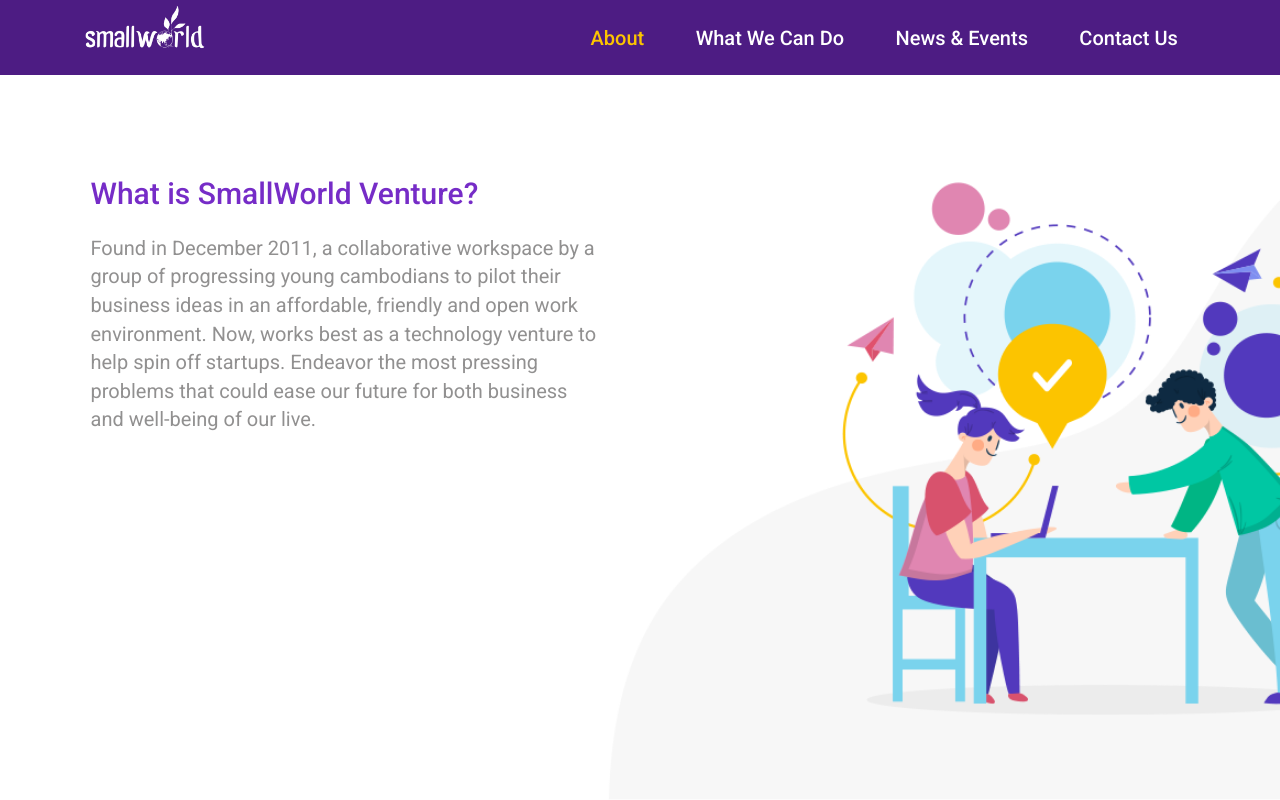
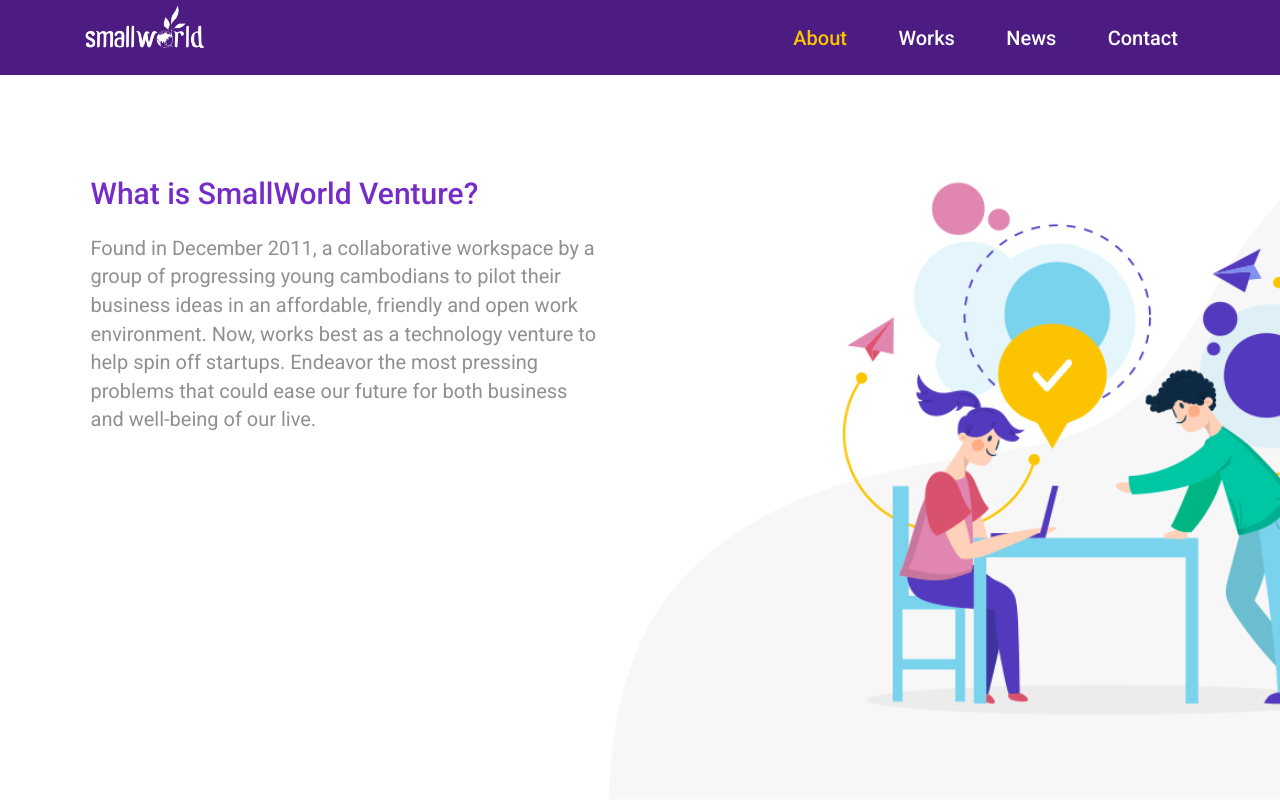
Before and after one commit to koompi/smallworld-react, a React (Create React App) app: page /about in a window 1280 px wide. Shown: the top 800 px of the page. Built offline with nearby package versions, Linux system fonts and the light colour scheme.

Commit message:
change navbar

```diff
--- a/package.json
+++ b/package.json
@@ -7,7 +7,7 @@
     "react-dom": "^16.8.6",
     "react-helmet": "^5.2.0",
     "react-router-dom": "^5.0.0",
-    "react-scripts": "2.1.8",
+    "react-scripts": "^2.1.8",
     "serve": "^11.0.0"
   },
   "scripts": {
--- a/src/components/layouts/navbar.jsx
+++ b/src/components/layouts/navbar.jsx
@@ -30,13 +30,13 @@ class Navbar extends Component {
                 About
               </Link>
               <Link to="/what-we-can-do" className="item">
-                What We Can Do
+                Works
               </Link>
               <Link to="/about" className="item">
-                News & Events
+                News
               </Link>
               <Link to="/about" className="item">
-                Contact Us
+                Contact
               </Link>
             </div>
           </div>
@@ -91,21 +91,21 @@ class Navbar extends Component {
                 activeClassName="item active"
                 className="item"
               >
-                What We Can Do
+                Works
               </NavLink>
               <NavLink
                 to="/news-and-events"
                 activeClassName="item active"
                 className="item"
               >
-                News & Events
+                News
               </NavLink>
               <NavLink
                 to="/contact-us"
                 activeClassName="item active"
                 className="item"
               >
-                Contact Us
+                Contact
               </NavLink>
             </div>
           </div>
```
Also changed, not shown: 1 other file (tests, documents, lock files or other folders).
